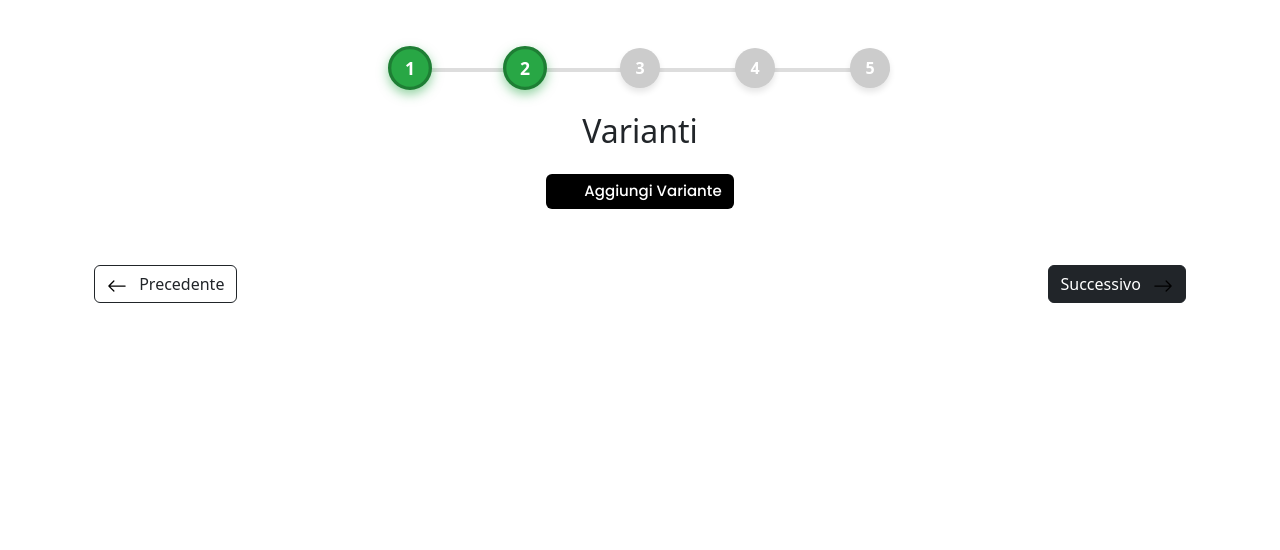
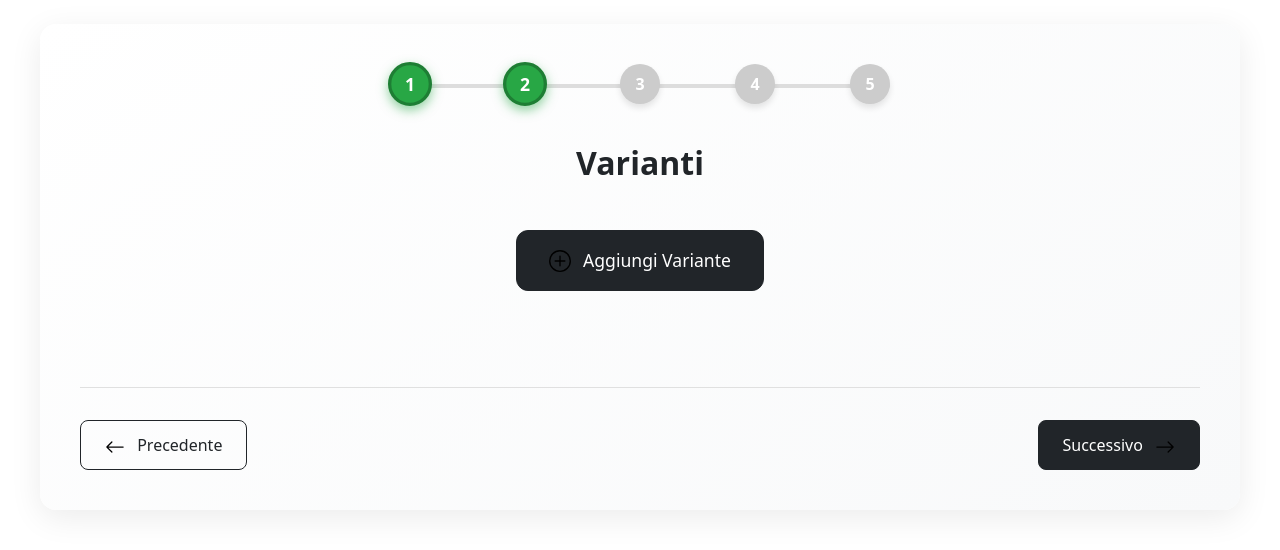
Before and after one commit to fondazioneedulife/still4steel, a React (Vite) app in the folder frontend/: page /varianti in a window 1280 px wide. Shown: the top 550 px of the page. Built offline with nearby package versions, Linux system fonts and the light colour scheme.

Commit message:
Ho sistemato la nav del magazzino, e il form

```diff
--- a/frontend/src/componenti/Navbar.tsx
+++ b/frontend/src/componenti/Navbar.tsx
@@ -1,7 +1,6 @@
 import { Button} from "react-bootstrap";
 import { IoReturnUpBack } from "react-icons/io5";
 import { useNavigate } from "react-router-dom";
-import { IoSettingsOutline } from "react-icons/io5";
 // import "./Navbar.css"; // Se vuoi personalizzare con CSS
 
 function Navbar() {
@@ -19,12 +18,6 @@ function Navbar() {
         {/* <img src="/logoNavbar.png" alt="Logo Centrale" height="50" /> */}
       </div>
 
-      {/* Logo a destra */}
-      <div className="d-flex justify-content-end p-3">
-
-        <IoSettingsOutline size={30} />
-
-      </div>
     </nav>
   );
 }
--- a/frontend/src/pagine/ContestoProdotto.tsx
+++ b/frontend/src/pagine/ContestoProdotto.tsx
@@ -18,6 +18,8 @@ interface ProductData {
     prezzoAcquisto: string;
     prezzoVendita: string;
     iva: string;
+    brand: string;  // Add this line
+    varianti: Array<{ label: string; types: string[] }>;
   };
   magazzino: {
     quantita: string;
@@ -49,6 +51,8 @@ const ProductContext = createContext<ProductContextType | undefined>(undefined);
 
 // Provider per il contesto
 export const ProductProvider: React.FC<{ children: React.ReactNode }> = ({ children }) => {
+  // Update the initial state
+  // In the initial state
   const [productData, setProductData] = useState<ProductData>({
     prodotto: {
       nomeProdotto: '',
@@ -58,6 +62,8 @@ export const ProductProvider: React.FC<{ children: React.ReactNode }> = ({ child
       prezzoAcquisto: '',
       prezzoVendita: '',
       iva: '',
+      brand: '',  // Add this line
+      varianti: [],
     },
     magazzino: {
       quantita: '',
--- a/frontend/src/pagine/Riepilogo.tsx
+++ b/frontend/src/pagine/Riepilogo.tsx
@@ -39,17 +39,19 @@ const Riepilogo: React.FC = () => {
     }
   }, []);
 
+  // Update the productData structure in handleNext
   const handleNext = () => {
-    // Create the complete product data structure
     const productData = {
       prodotto: {
         nomeProdotto: formData.datiProdotto?.nomeProdotto || '',
         sku: formData.datiProdotto?.sku || '',
         categoria: formData.datiProdotto?.categoria || '',
+        brand: formData.datiProdotto?.brand || '',  // Added brand
         descrizione: formData.datiProdotto?.descrizione || '',
         prezzoAcquisto: formData.datiMagazzino?.prezzoAcquisto || '',
         prezzoVendita: formData.datiMagazzino?.prezzoVendita || '',
-        iva: formData.datiMagazzino?.iva || ''
+        iva: formData.datiMagazzino?.iva || '',
+        varianti: formData.datiVarianti || []
       },
       magazzino: {
         quantita: formData.datiMagazzino?.quantita || '',
@@ -88,12 +90,17 @@ const Riepilogo: React.FC = () => {
                   <Box className="me-2" /> Dati Prodotto
                 </Card.Title>
               </Card.Header>
+              // Add brand to the Dati Prodotto card display
               <Card.Body>
                 {formData.datiProdotto && (
                   <>
                     <div className="riepilogo-field">
                       <strong>Nome Prodotto</strong>
                       <p>{formData.datiProdotto.nomeProdotto || 'Non specificato'}</p>
+                    </div>
+                    <div className="riepilogo-field">
+                      <strong>Brand</strong>
+                      <p>{formData.datiProdotto.brand || 'Non specificato'}</p>
                     </div>
                     <div className="riepilogo-field">
                       <strong>SKU</strong>
@@ -122,21 +129,14 @@ const Riepilogo: React.FC = () => {
                 </Card.Title>
               </Card.Header>
               <Card.Body>
-                {formData.datiVarianti && (
-                  <>
-                    <div className="riepilogo-field">
-                      <strong>Varianti Base</strong>
-                      {formData.datiVarianti.variantiBase && Object.entries(formData.datiVarianti.variantiBase).map(([nome, tipo]) => (
-                        <p key={nome}>{nome}: {tipo || 'Non specificato'}</p>
-                      ))}
-                    </div>
-                    <div className="riepilogo-field">
-                      <strong>Varianti Personalizzate</strong>
-                      {formData.datiVarianti.variantiPersonalizzate && Object.entries(formData.datiVarianti.variantiPersonalizzate).map(([nome, tipo]) => (
-                        <p key={nome}>{nome}: {tipo || 'Non specificato'}</p>
-                      ))}
-                    </div>
-                  </>
+                {Array.isArray(formData.datiVarianti) && formData.datiVarianti.map((variante, index) => (
+                  <div key={index} className="riepilogo-field">
+                    <strong>{variante.label}</strong>
+                    <p>{variante.types.join(', ')}</p>
+                  </div>
+                ))}
+                {!Array.isArray(formData.datiVarianti) && (
+                  <p>Nessuna variante specificata</p>
                 )}
               </Card.Body>
             </Card>
--- a/frontend/src/pagine/Varianti.tsx
+++ b/frontend/src/pagine/Varianti.tsx
@@ -4,6 +4,7 @@ import { ArrowLeft, ArrowRight, PlusCircle, Trash, Pencil } from 'react-bootstra
 import Stepper from '../componenti/Stepper';
 import { useNavigate } from 'react-router-dom';
 import './Varianti.css';
+import { useProductData } from './ContestoProdotto';
 
 const VariantiProdotto: React.FC = () => {
   const [step] = useState<number>(2);
@@ -19,6 +20,7 @@ const VariantiProdotto: React.FC = () => {
     const saved = localStorage.getItem('savedVariants');
     return saved ? JSON.parse(saved) : [];
   });
+  const { productData, setProductData } = useProductData();
 
   // Update handleAddVariant to save to localStorage
   const handleAddVariant = () => {
@@ -31,8 +33,11 @@ const VariantiProdotto: React.FC = () => {
         : [...savedVariants, { label: variantLabel.toUpperCase(), types }];
 
       setSavedVariants(newVariants);
+      setProductData({
+        ...productData,
+        varianti: newVariants
+      });
       localStorage.setItem('savedVariants', JSON.stringify(newVariants));
-      sessionStorage.setItem('variantiData', JSON.stringify(newVariants));
 
       setVariantLabel('');
       setVariantTypes('');
@@ -121,53 +126,125 @@ const VariantiProdotto: React.FC = () => {
 
   // Update the Modal form inputs
   return (
-    <Container className="mt-4 bg-white p-4">
+    <Container className="mt-4" style={{
+      maxWidth: '1200px',
+      background: 'linear-gradient(145deg, #ffffff, #f8f9fa)',
+      borderRadius: '16px',
+      padding: '2.5rem',
+      boxShadow: '0 8px 32px rgba(0,0,0,0.08)'
+    }}>
       <Stepper steps={steps} currentStep={step} />
-      <h2 className="text-center my-4">Varianti</h2>
 
-      <div className="text-center mb-4">
+      <div style={{
+        textAlign: 'center',
+        margin: '2.5rem 0 3rem'
+      }}>
+        <h2 style={{
+          fontSize: '2rem',
+          fontWeight: 700,
+          marginBottom: '0.5rem'
+        }}>Varianti</h2>
+      </div>
+
+      <div className="text-center mb-5">
         <Button
-          variant="primary"
+          variant="dark"
           onClick={() => setShowModal(true)}
-          className="d-inline-flex align-items-center gap-2"
+          style={{
+            padding: '1rem 2rem',
+            borderRadius: '12px',
+            fontSize: '1.1rem',
+            fontWeight: 500,
+            display: 'inline-flex',
+            alignItems: 'center',
+            gap: '0.75rem'
+          }}
         >
-          <PlusCircle size={18} /> Aggiungi Variante
+          <PlusCircle size={22} /> Aggiungi Variante
         </Button>
       </div>
 
-      <div className="variants-grid">
+      <div style={{
+        display: 'grid',
+        gridTemplateColumns: 'repeat(auto-fill, minmax(280px, 1fr))',
+        gap: '1.5rem',
+        marginBottom: '3rem'
+      }}>
         {savedVariants.map((variant, index) => (
-          <Card key={index} className="mb-3 shadow-sm">
-            <Card.Body>
+          <Card key={index} style={{
+            border: '1px solid #e0e0e0',
+            borderRadius: '12px',
+            transition: 'all 0.3s ease'
+          }}>
+            <Card.Body style={{ padding: '1.5rem' }}>
               <div className="d-flex justify-content-between align-items-start">
-                <div>
-                  <h5 className="mb-3">{variant.label}</h5>
-                  <div className="d-flex flex-wrap gap-2">
+                <div style={{ flex: 1 }}>
+                  <h5 style={{
+                    fontSize: '1.25rem',
+                    fontWeight: 600,
+                    marginBottom: '1rem'
+                  }}>{variant.label}</h5>
+                  <div style={{
+                    display: 'flex',
+                    flexWrap: 'wrap',
+                    gap: '0.5rem'
+                  }}>
                     {variant.types.map((type, i) => (
-                      <span key={i} className="badge bg-light text-dark border">
+                      <span key={i} style={{
+                        background: '#f8f9fa',
+                        padding: '0.5rem 1rem',
+                        borderRadius: '8px',
+                        fontSize: '0.9rem',
+                        color: '#333333'
+                      }}>
                         {type}
                       </span>
                     ))}
                   </div>
                 </div>
+                <div style={{
+                  display: 'flex',
+                  gap: '0.75rem'
+                }}>
                   <Button
                     variant="link"
-                  className="text-primary p-0 me-2"
                     onClick={() => handleEditVariant(index)}
+                    style={{ color: '#666666', padding: '0.5rem' }}
                   >
-                  <Pencil size={16} />
+                    <Pencil size={18} />
                   </Button>
                   <Button
                     variant="link"
-                  className="text-danger p-0"
                     onClick={() => handleRemoveVariant(index)}
+                    style={{ color: '#dc3545', padding: '0.5rem' }}
                   >
-                  <Trash size={16} />
+                    <Trash size={18} />
                   </Button>
+                </div>
               </div>
             </Card.Body>
           </Card>
         ))}
+      </div>
+
+      <div className="d-flex justify-content-between mt-5" style={{
+        borderTop: '1px solid #e0e0e0',
+        paddingTop: '2rem'
+      }}>
+        <Button variant="outline-dark" onClick={handlePrev} style={{
+          padding: '0.75rem 1.5rem',
+          borderRadius: '8px',
+          fontWeight: 500
+        }}>
+          <ArrowLeft size={20} className="me-2" /> Precedente
+        </Button>
+        <Button variant="dark" onClick={handleNext} style={{
+          padding: '0.75rem 1.5rem',
+          borderRadius: '8px',
+          fontWeight: 500
+        }}>
+          Successivo <ArrowRight size={20} className="ms-2" />
+        </Button>
       </div>
 
       <Modal show={showModal} onHide={handleModalClose} centered>
@@ -206,14 +283,15 @@ const VariantiProdotto: React.FC = () => {
         </Modal.Footer>
       </Modal>
 
-      <div className="d-flex justify-content-between mt-4">
+      {/* Remove these duplicate buttons */}
+      {/* <div className="d-flex justify-content-between mt-4">
         <Button variant="outline-dark" onClick={handlePrev}>
           <ArrowLeft size={20} className="me-2" /> Precedente
         </Button>
         <Button variant="dark" onClick={handleNext}>
           Successivo <ArrowRight size={20} className="ms-2" />
         </Button>
-      </div>
+      </div> */}
     </Container>
   );
 };
```
Also changed, not shown: frontend/src/pagine/AggiungiProdotti.tsx (+19 -3 lines), frontend/src/pagine/Home.tsx (+22 -11 lines). Lines whose indentation alone changed are shown as unchanged.
